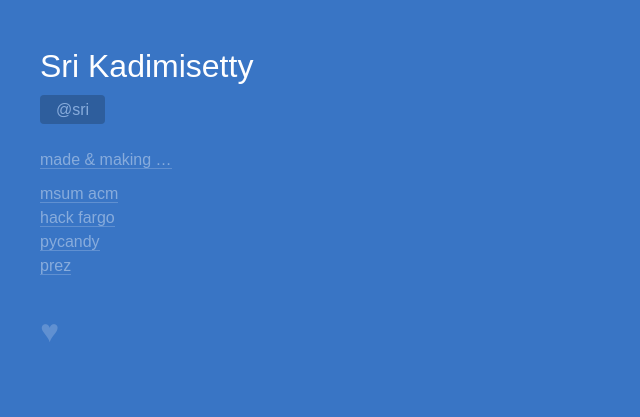
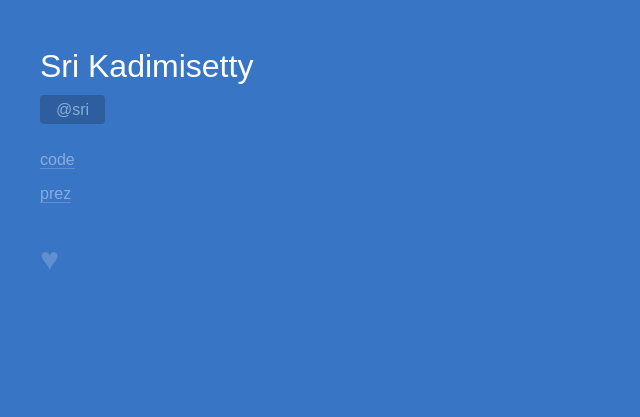
Before and after one commit to kadimisetty/kadimisetty.github.io, a plain HTML site: page index.html in a window 1280 px wide. Shown: the whole page, without its empty margins (0-640 px from the left). Drawn offline with Linux system fonts and the light colour scheme.

Commit message:
remove most links

```diff
--- a/index.html
+++ b/index.html
@@ -39,12 +39,14 @@
 
       <div id="links">
       <ul>
-        <li class="github-link"><a href="https://github.com/kadimisetty">made &amp; making &hellip;</a></li>
+        <li class="github-link"><a href="https://github.com/kadimisetty">code</a></li>
+        <li><a href="https://speakerdeck.com/sri">prez</a></li>
 
-        <li><a href="http://msumacm.org">msum acm</a></li>
-        <li><a href="http://hackfargo.co">hack fargo</a></li>
-        <li><a href="http://pycandy.com">pycandy</a></li>
-        <li><a href="https://speakerdeck.com/sri">prez</a></li>
+        <!-- <li class="github-link"><a href="https://github.com/kadimisetty">made &amp; making &hellip;</a></li> -->
+        <!-- <li><a href="http://msumacm.org">msum acm</a></li> -->
+        <!-- <li><a href="http://hackfargo.co">hack fargo</a></li> -->
+        <!-- <li><a href="http://pycandy.com">pycandy</a></li> -->
+        <!-- <li><a href="https://speakerdeck.com/sri">prez</a></li> -->
       </ul>
     </div><!-- /links -->
 
```
